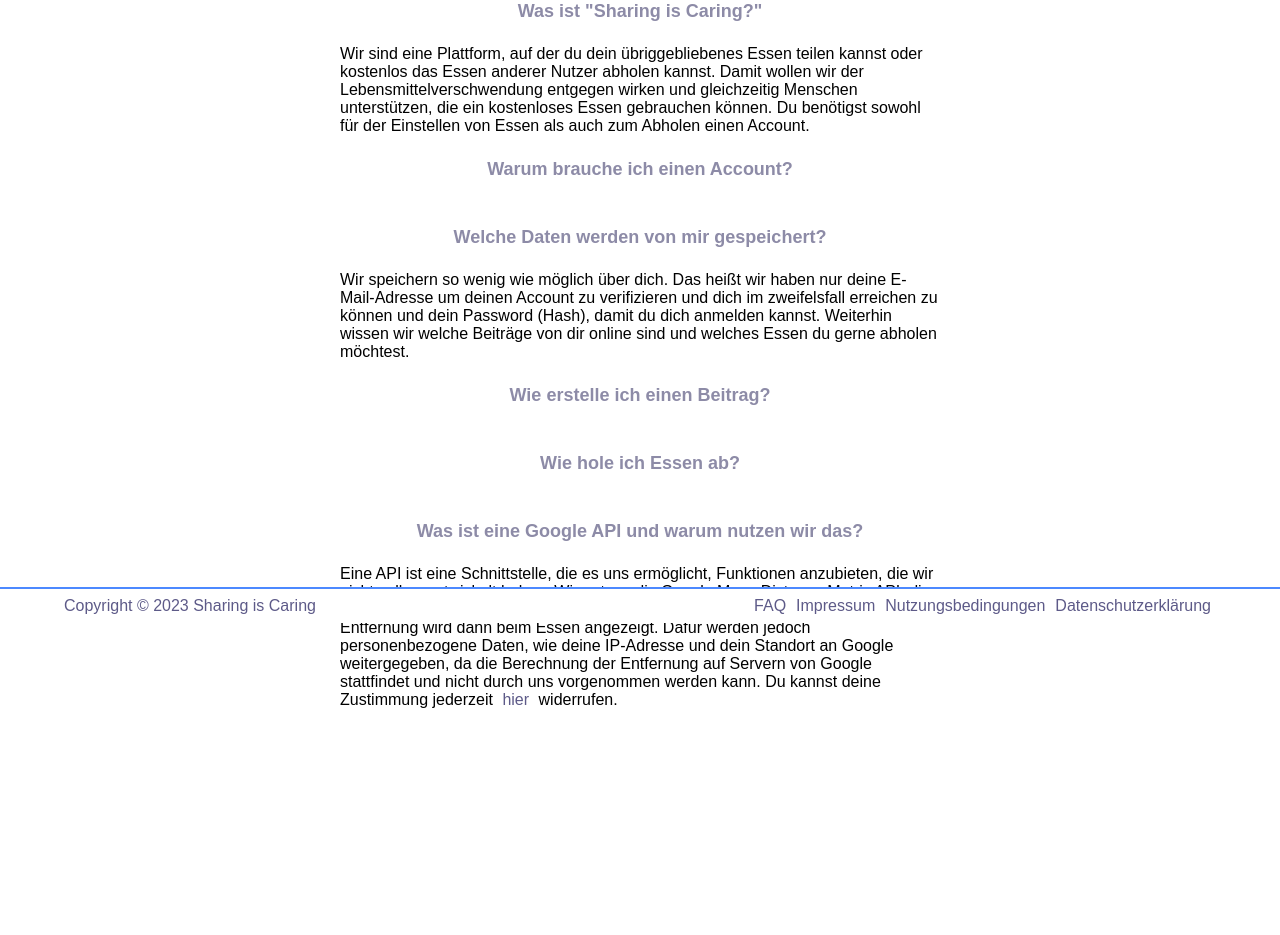
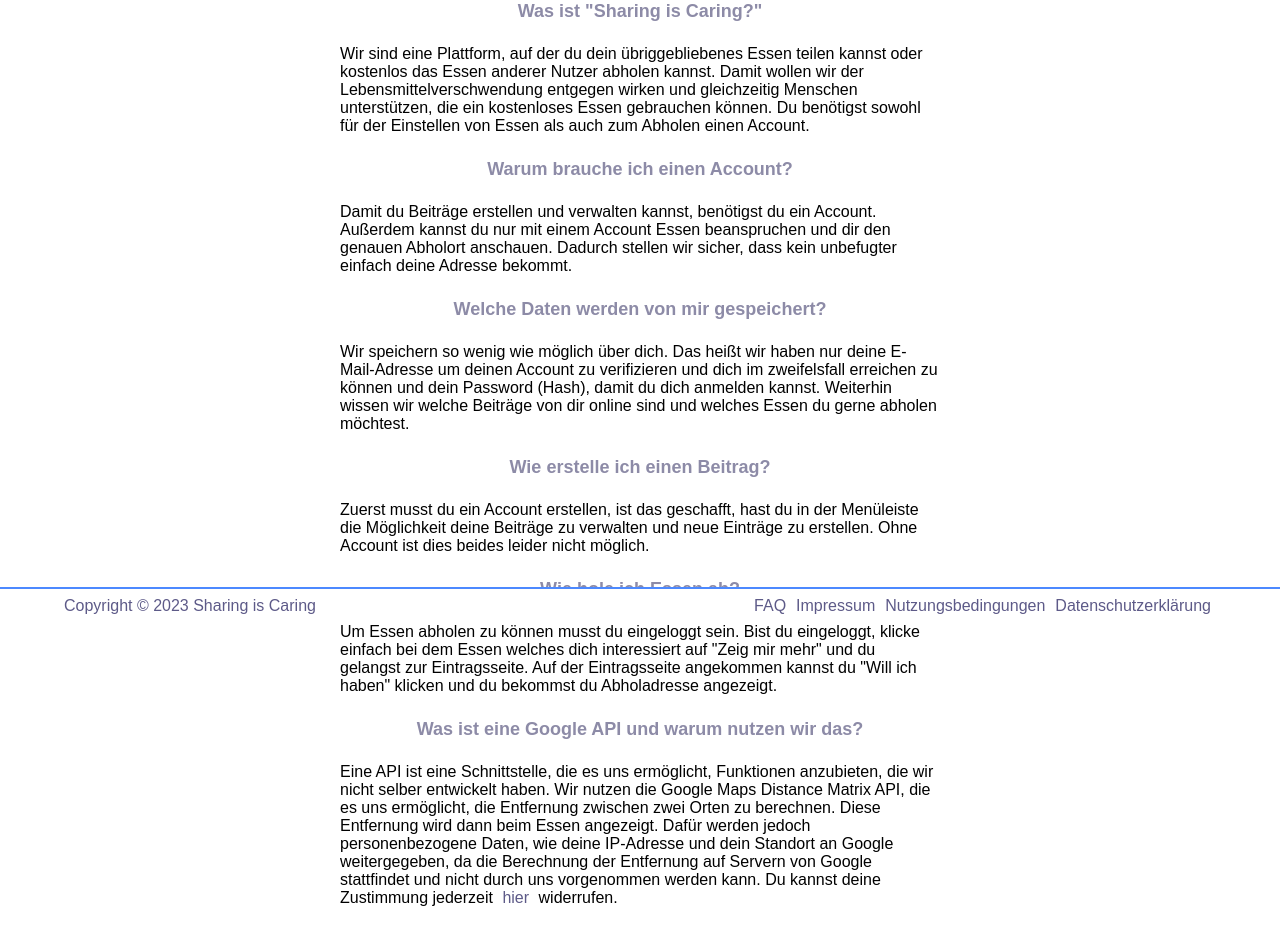
Before and after one commit to kjell5317/sharing-is-caring, a PHP site: page /faq.php in a window 1280 px wide. Shown: the part 177-1112 px from the top of the page. Before the commit the page ends 885 px from the top, so only its background shows below. Run offline with PHP 8.4, Linux system fonts and the light colour scheme.

Commit message:
faq texte ergänzt

```diff
--- a/faq.php
+++ b/faq.php
@@ -23,7 +23,10 @@
             Du benötigst sowohl für der Einstellen von Essen als auch zum Abholen einen Account.
         </p>
         <h2>Warum brauche ich einen Account?</h2>
-        <p></p>
+        <p>Damit du Beiträge erstellen und verwalten kannst, benötigst du ein Account.
+            Außerdem kannst du nur mit einem Account Essen beanspruchen und dir den genauen Abholort anschauen.
+            Dadurch stellen wir sicher, dass kein unbefugter einfach deine Adresse bekommt.
+        </p>
         <h2>Welche Daten werden von mir gespeichert?</h2>
         <p>Wir speichern so wenig wie möglich über dich. Das heißt wir haben nur deine E-Mail-Adresse um deinen Account
             zu verifizieren und dich im zweifelsfall erreichen zu können und dein Password (Hash), damit du dich
@@ -31,9 +34,13 @@
             Weiterhin wissen wir welche Beiträge von dir online sind und welches Essen du gerne abholen möchtest.
         </p>
         <h2>Wie erstelle ich einen Beitrag?</h2>
-        <p></p>
+        <p>Zuerst musst du ein Account erstellen, ist das geschafft, hast du in der Menüleiste die Möglichkeit deine Beiträge zu verwalten und neue Einträge zu erstellen.
+            Ohne Account ist dies beides leider nicht möglich.
+        </p>
         <h2>Wie hole ich Essen ab?</h2>
-        <p></p>
+        <p>Um Essen abholen zu können musst du eingeloggt sein. Bist du eingeloggt, klicke einfach bei dem Essen welches dich interessiert auf "Zeig mir mehr" und du gelangst zur Eintragsseite.
+            Auf der Eintragsseite angekommen kannst du "Will ich haben" klicken und du bekommst du Abholadresse angezeigt.
+        </p>
         <h2>Was ist eine Google API und warum nutzen wir das?</h2>
         <p>Eine API ist eine Schnittstelle, die es uns ermöglicht, Funktionen anzubieten, die wir nicht selber
             entwickelt haben.
```
